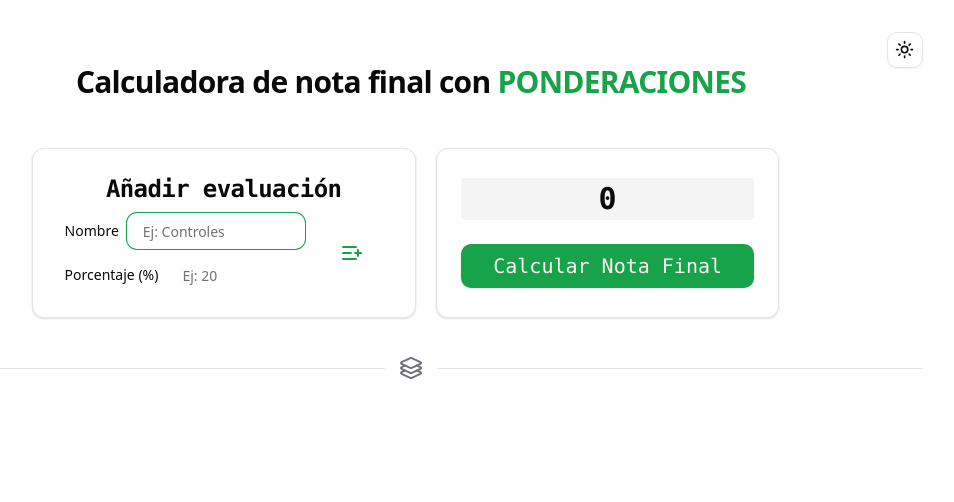
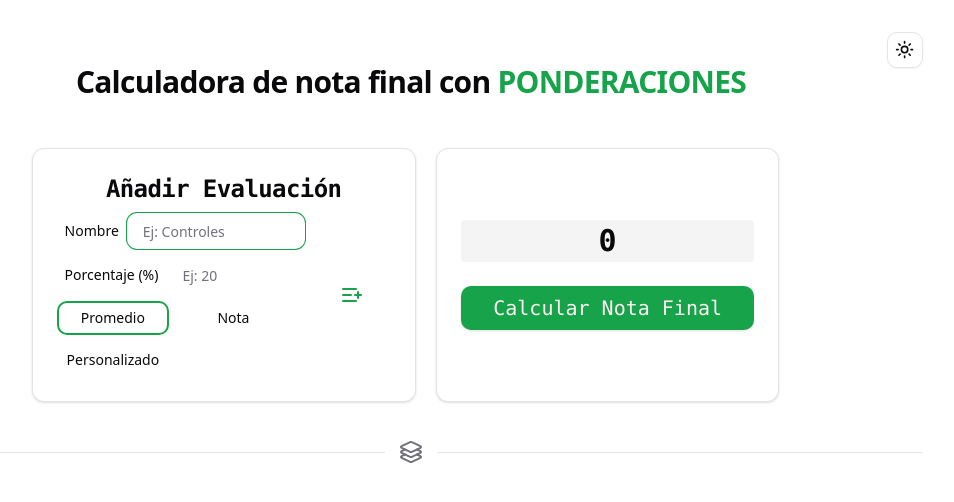
Before and after one commit to panxoyk/Calculadora-promedios, a React (Vite) app: page / in a window 1280 px wide. Shown: the top 502 px of the page, without its empty margins (229-1183 px from the left). Built offline with nearby package versions, Linux system fonts and the light colour scheme.

Commit message:
Distintos tipos de evaluaciones added

```diff
--- a/package.json
+++ b/package.json
@@ -13,6 +13,7 @@
     "@radix-ui/react-dropdown-menu": "^2.0.6",
     "@radix-ui/react-icons": "^1.3.0",
     "@radix-ui/react-label": "^2.0.2",
+    "@radix-ui/react-radio-group": "^1.1.3",
     "@radix-ui/react-slot": "^1.0.2",
     "class-variance-authority": "^0.7.0",
     "clsx": "^2.0.0",
--- a/src/components/AddNotas.tsx
+++ b/src/components/AddNotas.tsx
@@ -2,9 +2,9 @@ import { Promedio, Nota } from '../types/types'
 import { usePromediosStore } from '../store/promediosStore'
 
 import NotaForm from './NotaForm'
+import { Button } from '@/components/ui/button'
 
-import { Button } from '@/components/ui/button'
-import { PlusIcon } from '@radix-ui/react-icons'
+import { PlusIcon } from 'lucide-react'
 
 interface AddNotasProps {
     promedio: Promedio
@@ -19,7 +19,7 @@ const AddNotas = ({ promedio, notas }: AddNotasProps) => {
             {
                 notas.map((nota) => <NotaForm key={nota.id} idPromedio={promedio.id} nota={nota} />)
             }
-            <Button className='w-full h-full text-primary hover:text-primary hover:border-primary dark:hover:bg-transparent' variant='outline' onClick={() => addNota(promedio.id)}>
+            <Button className='w-full h-full text-primary hover:text-primary hover:border-primary hover:bg-transparent' variant='outline' onClick={() => addNota(promedio.id)}>
                 <PlusIcon />
             </Button>
         </div>
--- a/src/components/AddPromediosForm.tsx
+++ b/src/components/AddPromediosForm.tsx
@@ -1,15 +1,17 @@
+import { Tipo } from '../types/types'
 import { usePromediosStore } from '../store/promediosStore'
 
 import { Input } from '@/components/ui/input'
 import { Button } from '@/components/ui/button'
 import { Label } from '@/components/ui/label'
+import { RadioGroupItem, RadioGroup } from '@/components/ui/radio-group'
+import { Card, CardContent, CardHeader, CardTitle } from '@/components/ui/card'
 
 import { ListPlusIcon } from 'lucide-react'
-import { Card, CardContent, CardHeader, CardTitle } from './ui/card'
 
 const AddPromediosForm = () => {
-    const { promedios, addPromedio, changePromedioNombre, changePromedioPorcentaje } = usePromediosStore()
-    const { id, nombre, porcentaje } = promedios[promedios.length - 1]
+    const { promedios, addPromedio, changePromedioNombre, changePromedioPorcentaje, changePromedioTipo } = usePromediosStore()
+    const { id, nombre, porcentaje, tipo } = promedios[promedios.length - 1]
 
     const handleSubmit = (event: React.FormEvent) => {
         event.preventDefault()
@@ -25,10 +27,16 @@ const AddPromediosForm = () => {
         }
     }
 
+    const handleInputToTipo = (value: Tipo) => {
+        value === 'promedio' || value === 'nota' || value === 'personalizado'
+            ? changePromedioTipo(id, value)
+            : changePromedioTipo(id, tipo)
+    }
+
     return (
         <Card className='mx-4 md:max-w-sm md:m-auto'>
             <CardHeader className='p-0 pt-4 md:pt-6'>
-                <CardTitle className='text-xl md:text-2xl text-center font-mono'> Añadir evaluación </CardTitle>
+                <CardTitle className='text-xl md:text-2xl text-center font-mono'> Añadir Evaluación </CardTitle>
             </CardHeader>
             <CardContent className='pt-2 flex items-center'>
                 <form className='grid grid-cols-4 gap-x-2 gap-y-4' onSubmit={handleSubmit}>
@@ -58,15 +66,48 @@ const AddPromediosForm = () => {
                                 placeholder='Ej: 20'
                                 type='number'
                                 value={porcentaje}
-                                onChange={
-                                    (event) => handleInputToNumber(event)
-                                }
+                                onChange={handleInputToNumber}
                                 required
                                 autoComplete='off'
                             />
                         </div>
+                        <div className='flex flex-row items-center gap-2 whitespace-nowrap h-full'>
+                            <RadioGroup
+                                defaultValue={tipo}
+                                onValueChange={(value: Tipo) => handleInputToTipo(value)}
+                                className="grid grid-cols-2 items-center gap-2"
+                            >
+                                <div>
+                                    <RadioGroupItem value='promedio' id="promedio" className="peer sr-only" />
+                                    <Label
+                                    htmlFor="promedio"
+                                    className="flex flex-col items-center justify-between rounded-md border-2 border-transparent p-2 hover:bg-accent hover:text-accent-foreground peer-data-[state=checked]:border-primary [&:has([data-state=checked])]:border-primary"
+                                    >
+                                    Promedio
+                                    </Label>
+                                </div>
+                                <div>
+                                    <RadioGroupItem value='nota' id="nota" className="peer sr-only" />
+                                    <Label
+                                    htmlFor="nota"
+                                    className="flex flex-col items-center justify-between rounded-md border-2 border-transparent p-2 hover:bg-accent hover:text-accent-foreground peer-data-[state=checked]:border-primary [&:has([data-state=checked])]:border-primary"
+                                    >
+                                    Nota
+                                    </Label>
+                                </div>
+                                <div>
+                                    <RadioGroupItem value='personalizado' id="personalizado" className="peer sr-only" />
+                                    <Label
+                                    htmlFor="personalizado"
+                                    className="flex flex-col items-center justify-between rounded-md border-2 border-transparent p-2 hover:bg-accent hover:text-accent-foreground peer-data-[state=checked]:border-primary [&:has([data-state=checked])]:border-primary"
+                                    >
+                                    Personalizado
+                                    </Label>
+                                </div>
+                            </RadioGroup>
+                        </div>
                     </div>
-                    <Button className='col-span-1 w-full h-full' variant='link' type='submit'>
+                    <Button className='col-span-1 w-full h-full text-primary hover:text-primary' variant='link' type='submit'>
                         <ListPlusIcon />
                     </Button>
                 </form>
--- a/src/components/NotaForm.tsx
+++ b/src/components/NotaForm.tsx
@@ -1,9 +1,10 @@
+import { Nota } from '../types/types'
 import { usePromediosStore } from '../store/promediosStore'
-import { Nota } from '../types/types'
 
 import { Input } from '@/components/ui/input'
 import { Button } from '@/components/ui/button'
-import { TrashIcon } from '@radix-ui/react-icons'
+
+import { TrashIcon } from 'lucide-react'
 
 interface NotaFormProps {
     idPromedio: number
@@ -11,7 +12,7 @@ interface NotaFormProps {
 }
 
 const NotaForm = ({ idPromedio, nota }: NotaFormProps) => {
-    const { changeNotaEvaluacion, deleteNota } = usePromediosStore()
+    const { changeNotaCalificacion, deleteNota } = usePromediosStore()
 
     return (
         <div className='grid grid-cols-5 gap-2 p-2 border rounded-md border-solid border-muted-foreground'>
@@ -20,12 +21,12 @@ const NotaForm = ({ idPromedio, nota }: NotaFormProps) => {
                     placeholder='0'
                     type='number'
                     step='0.1'
-                    value={nota.evaluacion}
-                    onChange={(event) => changeNotaEvaluacion(idPromedio, nota.id, parseFloat(event.target.value))}
+                    value={nota.calificacion}
+                    onChange={(event) => changeNotaCalificacion(idPromedio, nota.id, parseFloat(event.target.value))}
                     required
                 />
                 <Button className='col-span-2 w-full text-muted-foreground shadow-none' variant='link' size='icon' onClick={() => deleteNota(idPromedio, nota.id)}>
-                    <TrashIcon className='w-6 h-6' />
+                    <TrashIcon />
                 </Button>
         </div>
     )
--- a/src/components/PromedioCards.tsx
+++ b/src/components/PromedioCards.tsx
@@ -3,11 +3,10 @@ import { useVisibilidadStore } from '../store/visibilidadStore'
 
 import AddNotas from './AddNotas'
 import VisibilidadButton from './VisibilidadButton'
-
 import { Card, CardContent, CardHeader, CardTitle } from '@/components/ui/card'
 import { Button } from '@/components/ui/button'
 
-import { Cross1Icon } from '@radix-ui/react-icons'
+import { XIcon } from 'lucide-react'
 
 const PromedioCards = () => {
 	const { promedios, deletePromedio } = usePromediosStore()
@@ -20,13 +19,13 @@ const PromedioCards = () => {
 				<div className='grid grid-cols-1 gap-y-2 pt-4 mx-4 xl:mx-0'>
 					{
 						promedios.slice(0, promedios.length - 1).map((promedio) => {
-							const { id, nombre, porcentaje, notas } = promedio
+							const { id, nombre, porcentaje, notas, tipo } = promedio
 							return (
 								<Card className='bg-secondary w-full' key={id}>
 									<CardHeader>
 										<CardTitle className='flex flex-row justify-between items-center'>
 											<div className='text-lg lg:text-xl font-semibold'>
-												{nombre} <span className='text-lg lg:text-2xl text-muted-foreground'> {porcentaje}% </span>
+												{nombre} <span className='text-lg lg:text-2xl text-muted-foreground'> {porcentaje}% </span> {tipo}
 											</div>
 											<Button
 												className='text-destructive dark:text-destructive-foreground'
@@ -34,7 +33,7 @@ const PromedioCards = () => {
 												size='icon'
 												onClick={() => deletePromedio(id)}
 											>
-												<Cross1Icon className='w-6 h-6' />
+												<XIcon />
 											</Button>
 										</CardTitle>
 									</CardHeader>
--- a/src/components/ShowResultado.tsx
+++ b/src/components/ShowResultado.tsx
@@ -1,7 +1,7 @@
 import { usePromediosStore } from '../store/promediosStore'
 
 import { Button } from '@/components/ui/button'
-import { Card, CardContent, CardFooter } from './ui/card'
+import { Card, CardContent, CardFooter } from '@/components/ui/card'
 
 const ShowResultado = () => {
     const { resultado, calculateResultado } = usePromediosStore()
--- a/src/components/VisibilidadButton.tsx
+++ b/src/components/VisibilidadButton.tsx
@@ -1,5 +1,6 @@
-import { Button } from './ui/button'
 import { useVisibilidadStore } from '@/store/visibilidadStore'
+
+import { Button } from '@/components/ui/button'
 
 import { Layers3Icon, XIcon } from 'lucide-react'
 
--- a/src/components/theme-provider.tsx
+++ b/src/components/theme-provider.tsx
@@ -1,4 +1,4 @@
-import { createContext, useContext, useEffect, useState } from "react"
+import { createContext, useContext, useEffect, useState } from 'react'
 
 type Theme = "dark" | "light" | "system"
 
--- /dev/null
+++ b/src/components/ui/radio-group.tsx
@@ -0,0 +1,44 @@
+"use client"
+
+import * as React from "react"
+import { CheckIcon } from "@radix-ui/react-icons"
+import * as RadioGroupPrimitive from "@radix-ui/react-radio-group"
+
+import { cn } from "@/lib/utils"
+
+const RadioGroup = React.forwardRef<
+  React.ElementRef<typeof RadioGroupPrimitive.Root>,
+  React.ComponentPropsWithoutRef<typeof RadioGroupPrimitive.Root>
+>(({ className, ...props }, ref) => {
+  return (
+    <RadioGroupPrimitive.Root
+      className={cn("grid gap-2", className)}
+      {...props}
+      ref={ref}
+    />
+  )
+})
+RadioGroup.displayName = RadioGroupPrimitive.Root.displayName
+
+const RadioGroupItem = React.forwardRef<
+  React.ElementRef<typeof RadioGroupPrimitive.Item>,
+  React.ComponentPropsWithoutRef<typeof RadioGroupPrimitive.Item>
+>(({ className, ...props }, ref) => {
+  return (
+    <RadioGroupPrimitive.Item
+      ref={ref}
+      className={cn(
+        "aspect-square h-4 w-4 rounded-full border border-primary text-primary shadow focus:outline-none focus-visible:ring-1 focus-visible:ring-ring disabled:cursor-not-allowed disabled:opacity-50",
+        className
+      )}
+      {...props}
+    >
+      <RadioGroupPrimitive.Indicator className="flex items-center justify-center">
+        <CheckIcon className="h-3.5 w-3.5 fill-primary" />
+      </RadioGroupPrimitive.Indicator>
+    </RadioGroupPrimitive.Item>
+  )
+})
+RadioGroupItem.displayName = RadioGroupPrimitive.Item.displayName
+
+export { RadioGroup, RadioGroupItem }
--- a/src/store/promediosStore.ts
+++ b/src/store/promediosStore.ts
@@ -26,6 +26,7 @@ export const usePromediosStore = create<PromediosState>((set, get) => ({
         nombre: '',
         porcentaje: '',
         notas: [{ id: 1, nombre: '', evaluacion: '' }],
+        tipo: 'promedio'
     }],
     addPromedio: () => {
         const { promedios } = get()
```
Also changed, not shown: src/components/ButtonToggleMode.tsx (+3 -4 lines), 1 other file (tests, documents, lock files or other folders).
